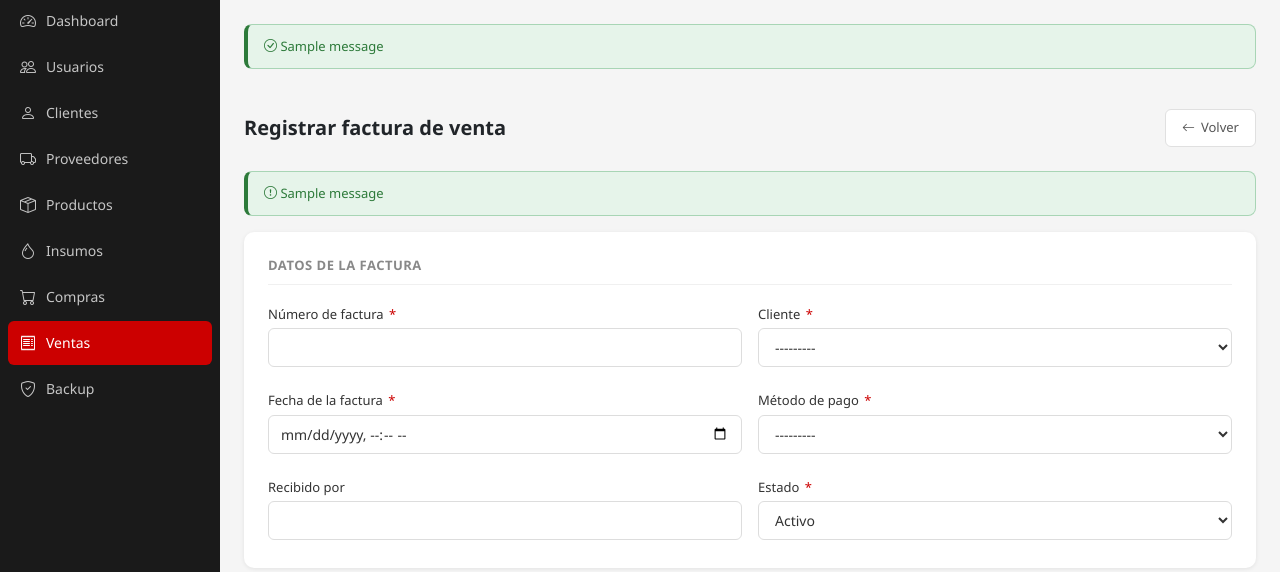
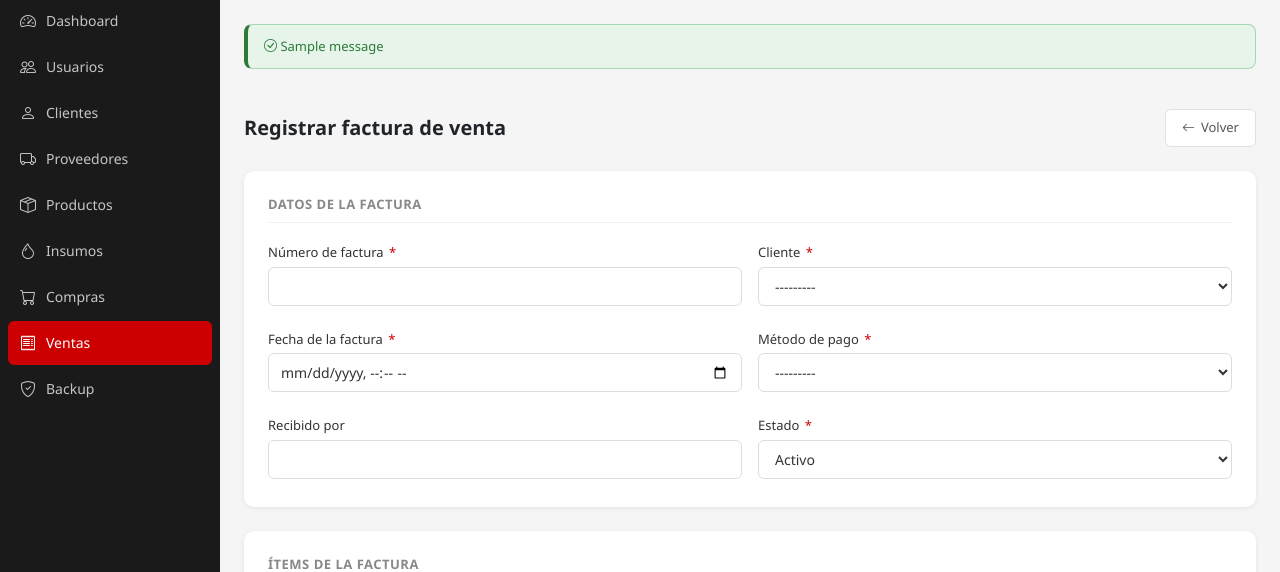
Before and after one commit to Misael-Padilla/solgases, a Django app: page /ventas/crear/ in a window 1280 px wide. Shown: the part 101-673 px from the top of the page. Run offline with Django 5.2, Linux system fonts and the light colour scheme; a user stored in the database is signed in; tables that the repository leaves empty hold one stand-in row (values such as "Sample post"); one stand-in notice (Sample message) is shown; parts of the project's set-up code (start-up, migrations or seed data) failed here and were passed over.

Commit message:
fix(ventas): form — eliminar mensajes duplicados y atributo onclick

```diff
--- a/templates/ventas/form_venta.html
+++ b/templates/ventas/form_venta.html
@@ -12,14 +12,6 @@
         <i class="bi bi-arrow-left"></i> Volver
     </a>
 </div>
-
-{% if messages %}
-{% for message in messages %}
-<div class="alerta-{{ message.tags }} mb-3">
-    <i class="bi bi-exclamation-circle"></i> {{ message }}
-</div>
-{% endfor %}
-{% endif %}
 
 <form method="post">
     {% csrf_token %}
@@ -110,7 +102,7 @@
                         </div>
                     </div>
                     <div class="col-1 d-flex align-items-end">
-                        <button type="button" class="btn-eliminar-item" onclick="eliminarFila(this)">
+                        <button type="button" class="btn-eliminar-item" aria-label="Eliminar ítem">
                             <i class="bi bi-trash"></i>
                         </button>
                     </div>
```
